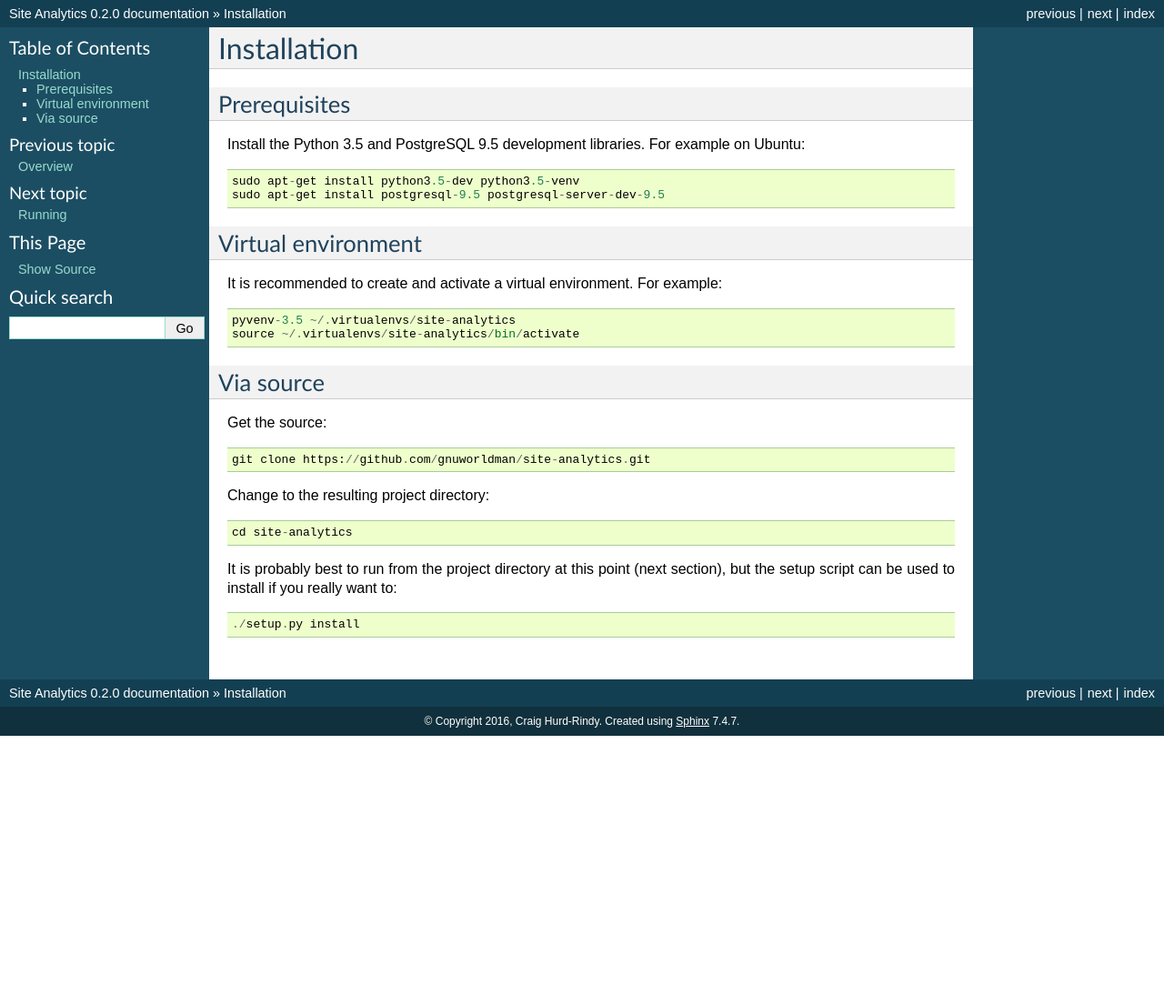
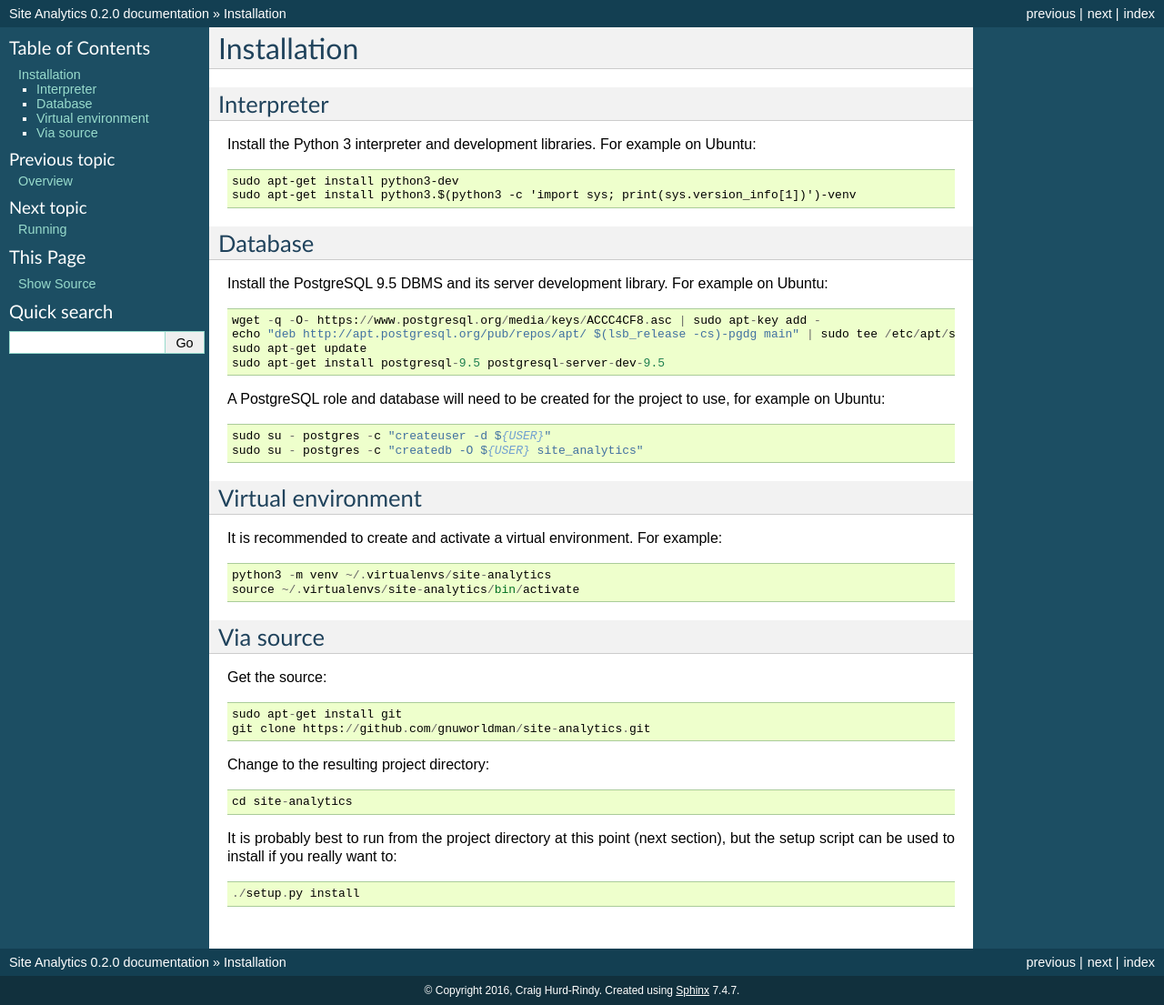
Before and after one commit to gnuworldman/site-analytics, a Sphinx documentation site: the page built from doc/installation.rst, in a window 1280 px wide. Shown: the whole page at 91% size. Built offline with Sphinx 7.4.7, drawn with Linux system fonts in a browser that asks for light colours; the version number could not be read and is left out; before the commit the page ends 900 px from its top, so only the background shows below that.

Commit message:
Update instructions to work on Ubuntu 14.04 (trusty).

```diff
--- a/doc/installation.rst
+++ b/doc/installation.rst
@@ -1,21 +1,39 @@
 Installation
 ============
 
-Prerequisites
--------------
+Interpreter
+-----------
 
-Install the Python 3.5 and PostgreSQL 9.5 development libraries.  For example
-on Ubuntu::
+Install the Python 3 interpreter and development libraries.  For example on
+Ubuntu::
 
-  sudo apt-get install python3.5-dev python3.5-venv
+  sudo apt-get install python3-dev
+  sudo apt-get install python3.$(python3 -c 'import sys; print(sys.version_info[1])')-venv
+
+Database
+--------
+
+Install the PostgreSQL 9.5 DBMS and its server development library.  For
+example on Ubuntu::
+
+  wget -q -O- https://www.postgresql.org/media/keys/ACCC4CF8.asc | sudo apt-key add -
+  echo "deb http://apt.postgresql.org/pub/repos/apt/ $(lsb_release -cs)-pgdg main" | sudo tee /etc/apt/sources.list.d/postgresql.list > /dev/null
+  sudo apt-get update
   sudo apt-get install postgresql-9.5 postgresql-server-dev-9.5
+
+A PostgreSQL role and database will need to be created for the project to use,
+for example on Ubuntu::
+
+  sudo su - postgres -c "createuser -d ${USER}"
+  sudo su - postgres -c "createdb -O ${USER} site_analytics"
+
 
 Virtual environment
 -------------------
 
 It is recommended to create and activate a virtual environment.  For example::
 
-  pyvenv-3.5 ~/.virtualenvs/site-analytics
+  python3 -m venv ~/.virtualenvs/site-analytics
   source ~/.virtualenvs/site-analytics/bin/activate
 
 
@@ -38,6 +56,7 @@ Via source
 
 Get the source::
 
+  sudo apt-get install git
   git clone https://github.com/gnuworldman/site-analytics.git
 
 Change to the resulting project directory::
```
Also changed, not shown: doc/running.rst (+6 -6 lines), 1 other file.
